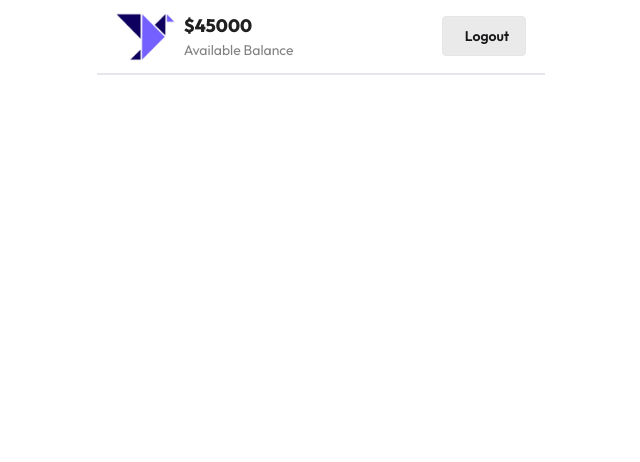
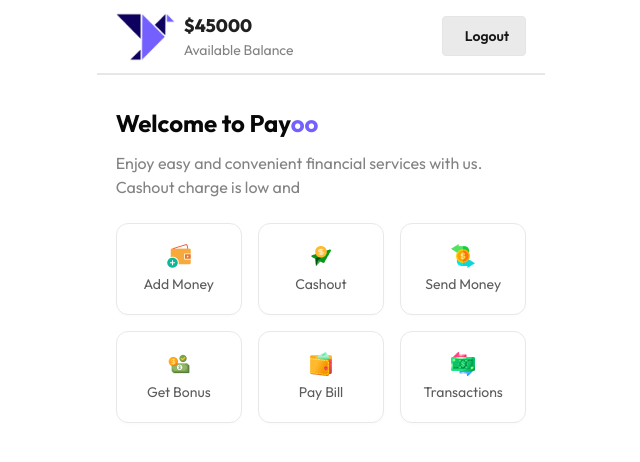
Before and after one commit to FahmidaAkterShimu/Payoo-Website, a plain HTML site: page home.html in a window 1280 px wide. Shown: the whole page, without its empty margins (319-959 px from the left). Drawn offline with nearby package versions, Linux system fonts and the light colour scheme.

Commit message:
Added payoo all buttons section

```diff
--- a/home.html
+++ b/home.html
@@ -51,6 +51,40 @@
         </section>
     </header>
 
+
+    <section class="w-11/12 mx-auto pt-8 pb-6">
+        <h2 class="text-2xl font-bold mb-3">Welcome to Pay<span class="text-[#7460FF]">oo</span></h2>
+        <p class="opacity-50 mb-6">Enjoy easy and convenient financial services with us. Cashout charge is low and </p>
+
+        <div class="grid grid-cols-3 gap-4">
+            <button class="btn bg-white flex-col h-full px-6 py-5 rounded-xl">
+                <img src="./assets/opt-1.png" alt="">
+                <p class="text-sm font-normal opacity-70">Add Money</p>
+            </button>
+            <button class="btn bg-white flex-col h-full px-6 py-5 rounded-xl">
+                <img src="./assets/opt-2.png" alt="">
+                <p class="text-sm font-normal opacity-70">Cashout</p>
+            </button>
+            <button class="btn bg-white flex-col h-full px-6 py-5 rounded-xl">
+                <img src="./assets/opt-3.png" alt="">
+                <p class="text-sm font-normal opacity-70">Send Money</p>
+            </button>
+            <button class="btn bg-white flex-col h-full px-6 py-5 rounded-xl">
+                <img src="./assets/opt-4.png" alt="">
+                <p class="text-sm font-normal opacity-70">Get Bonus</p>
+            </button>
+            <button class="btn bg-white flex-col h-full px-6 py-5 rounded-xl">
+                <img src="./assets/opt-5.png" alt="">
+                <p class="text-sm font-normal opacity-70">Pay Bill</p>
+            </button>
+            <button class="btn bg-white flex-col h-full px-6 py-5 rounded-xl">
+                <img src="./assets/opt-6.png" alt="">
+                <p class="text-sm font-normal opacity-70">Transactions</p>
+            </button>
+        </div>
+    </section>
+
+
 </body>
 
 </html>
```
